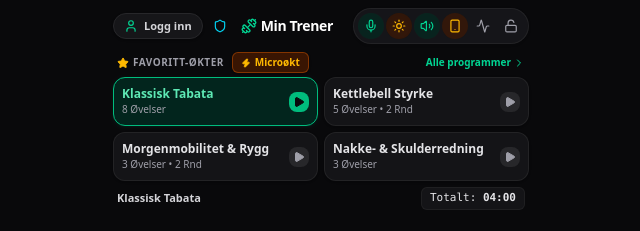
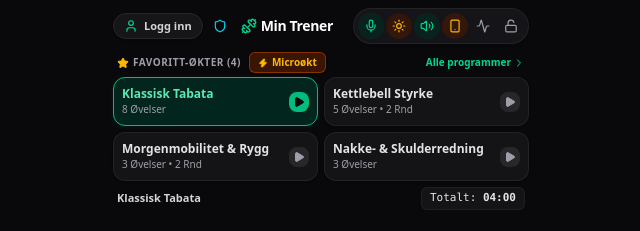
Before and after one commit to EirikWolf/mintrener, a React (Vite) app: page / in a window 1280 px wide. Shown: the top 231 px of the page, without its empty margins (319-959 px from the left). Built offline with nearby package versions, Linux system fonts and the light colour scheme; no server answers.

Commit message:
feat(favorites): implement 2-row horizontal swipeable carousel for unlimited favorites without pushing timer

```diff
--- a/src/components/timer/TimerDisplay.tsx
+++ b/src/components/timer/TimerDisplay.tsx
@@ -223,15 +223,16 @@ export const TimerDisplay: React.FC<TimerDisplayProps> = ({
             .map((id) => uniqueWorkoutsMap.get(id))
             .filter((w): w is WorkoutTemplate => Boolean(w));
 
-          const displayList = matchedFavs.length > 0 ? matchedFavs.slice(0, 4) : presets.slice(0, 4);
+          const displayList = matchedFavs.length > 0 ? matchedFavs : presets;
+          const hasScroll = displayList.length > 4;
 
           return (
-            <div className="space-y-1 pt-0.5">
+            <div className="space-y-1 pt-0.5 relative">
               <div className="flex items-center justify-between px-1">
                 <div className="flex items-center gap-2">
                   <span className="text-[10px] uppercase font-bold text-zinc-400 tracking-wider flex items-center gap-1">
                     <Star className="w-3 h-3 text-amber-400 fill-current" />
-                    Favoritt-økter
+                    Favoritt-økter {displayList.length > 0 ? `(${displayList.length})` : ''}
                   </span>
                   <button
                     onClick={() => setIsMicroModalOpen(true)}
@@ -252,15 +253,21 @@ export const TimerDisplay: React.FC<TimerDisplayProps> = ({
                 )}
               </div>
 
-              {/* 2 Rader Grid */}
-              <div className="grid grid-cols-2 gap-1.5">
+              {/* 2 Rader Grid (Horisontal swipe ved > 4 økter) */}
+              <div
+                className={`grid grid-rows-2 gap-1.5 ${
+                  hasScroll
+                    ? 'grid-flow-col auto-cols-[142px] sm:auto-cols-[165px] overflow-x-auto pb-1 no-scrollbar snap-x snap-mandatory pr-4'
+                    : 'grid-cols-2'
+                }`}
+              >
                 {displayList.map((tpl) => {
                   const isSelected = workout.id === tpl.id;
                   return (
                     <button
                       key={tpl.id}
                       onClick={() => onSelectWorkout(tpl)}
-                      className={`p-2 rounded-xl text-left border transition-all flex items-center justify-between gap-1.5 shadow-sm ${
+                      className={`p-2 rounded-xl text-left border transition-all flex items-center justify-between gap-1.5 shadow-sm snap-start shrink-0 ${
                         isSelected
                           ? 'bg-emerald-950/80 border-emerald-500 text-white shadow-emerald-950/40'
                           : 'bg-zinc-900/80 border-zinc-800/80 text-zinc-300 hover:bg-zinc-800/80 hover:border-zinc-700'
```
